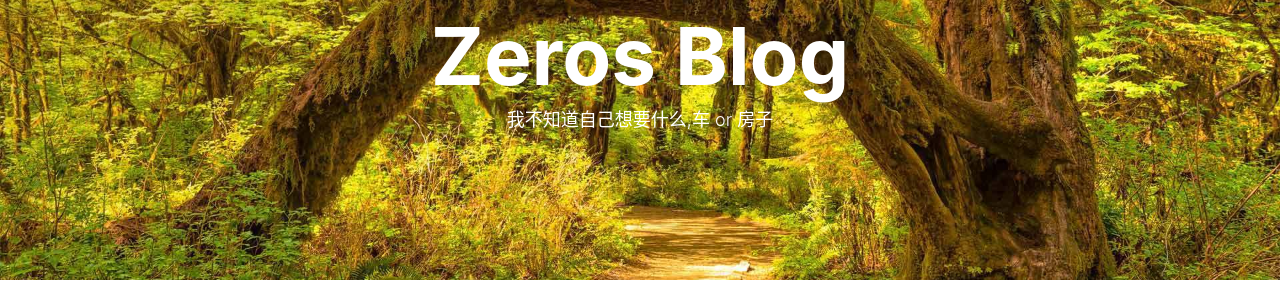
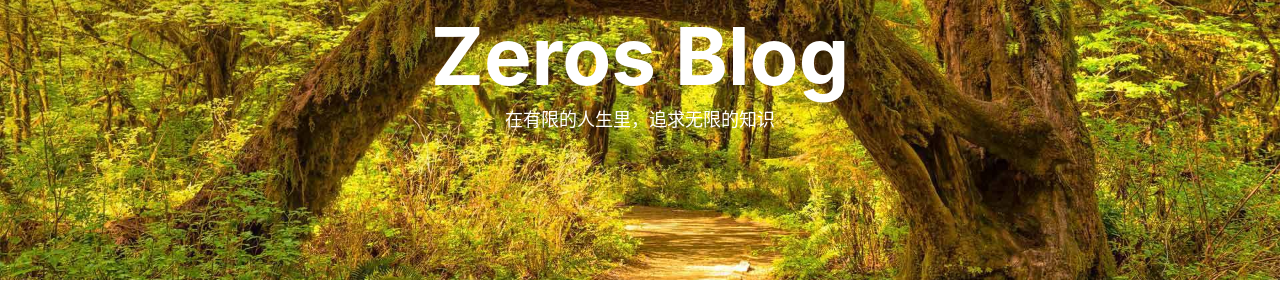
Before and after one commit to zerosbg/zerosbg.github.io, a Jekyll site: the page built from index.html, in a window 1280 px wide. Shown: the part 138-438 px from the top of the page. Built offline with Jekyll 4.4.1, drawn with Linux system fonts in a browser that asks for light colours; nearby versions of some CDN libraries; the list of posts is cut into pages by our own code; comment, search, counter and statistics services are not loaded.

Commit message:
在有限的人生里追求无限的知识

```diff
--- a/index.html
+++ b/index.html
@@ -1,6 +1,6 @@
 ---
 layout: page
-description: "我不知道自己想要什么,车 or 房子"
+description: "在有限的人生里，追求无限的知识"
 ---
 
 {% for post in paginator.posts %}
```
